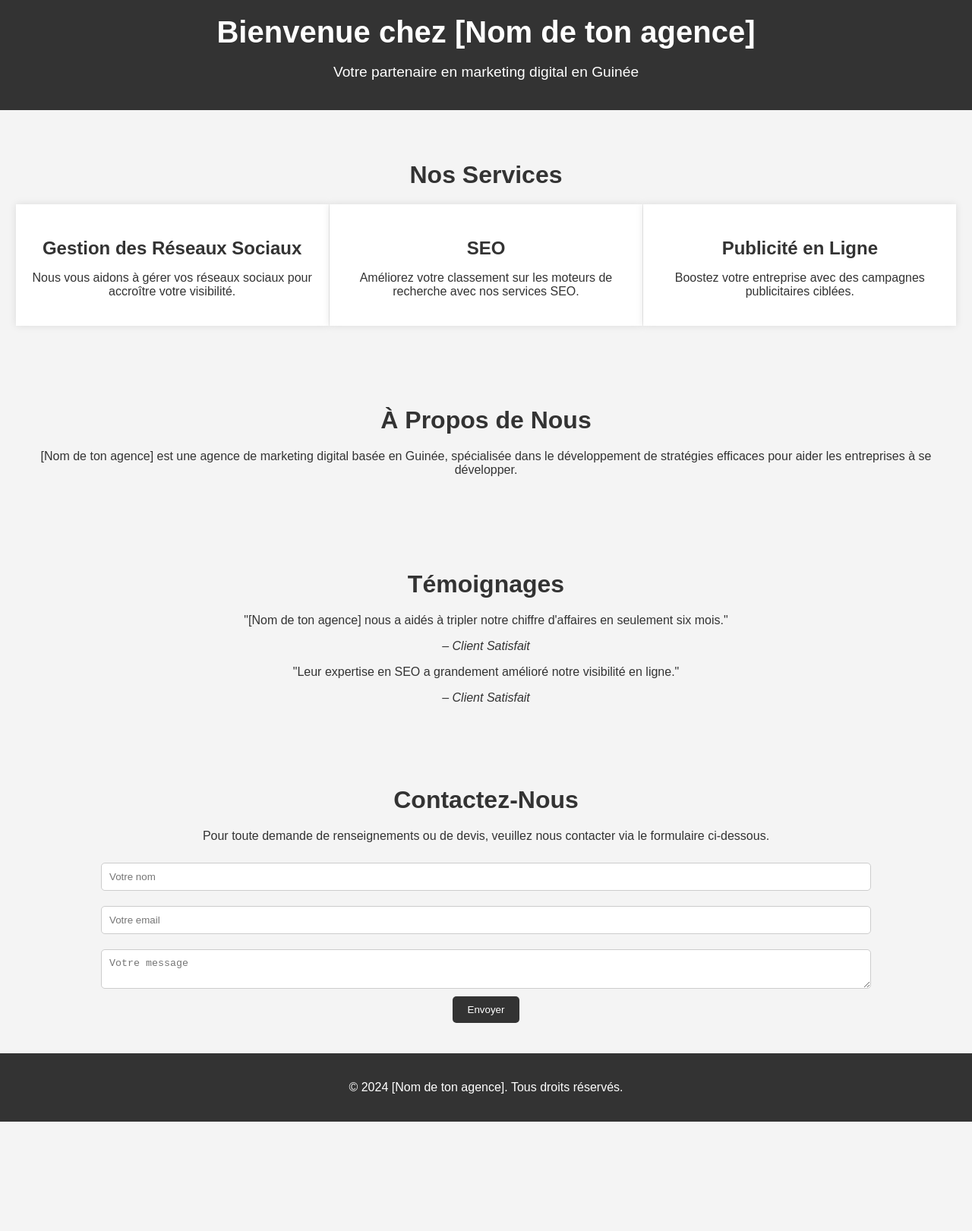
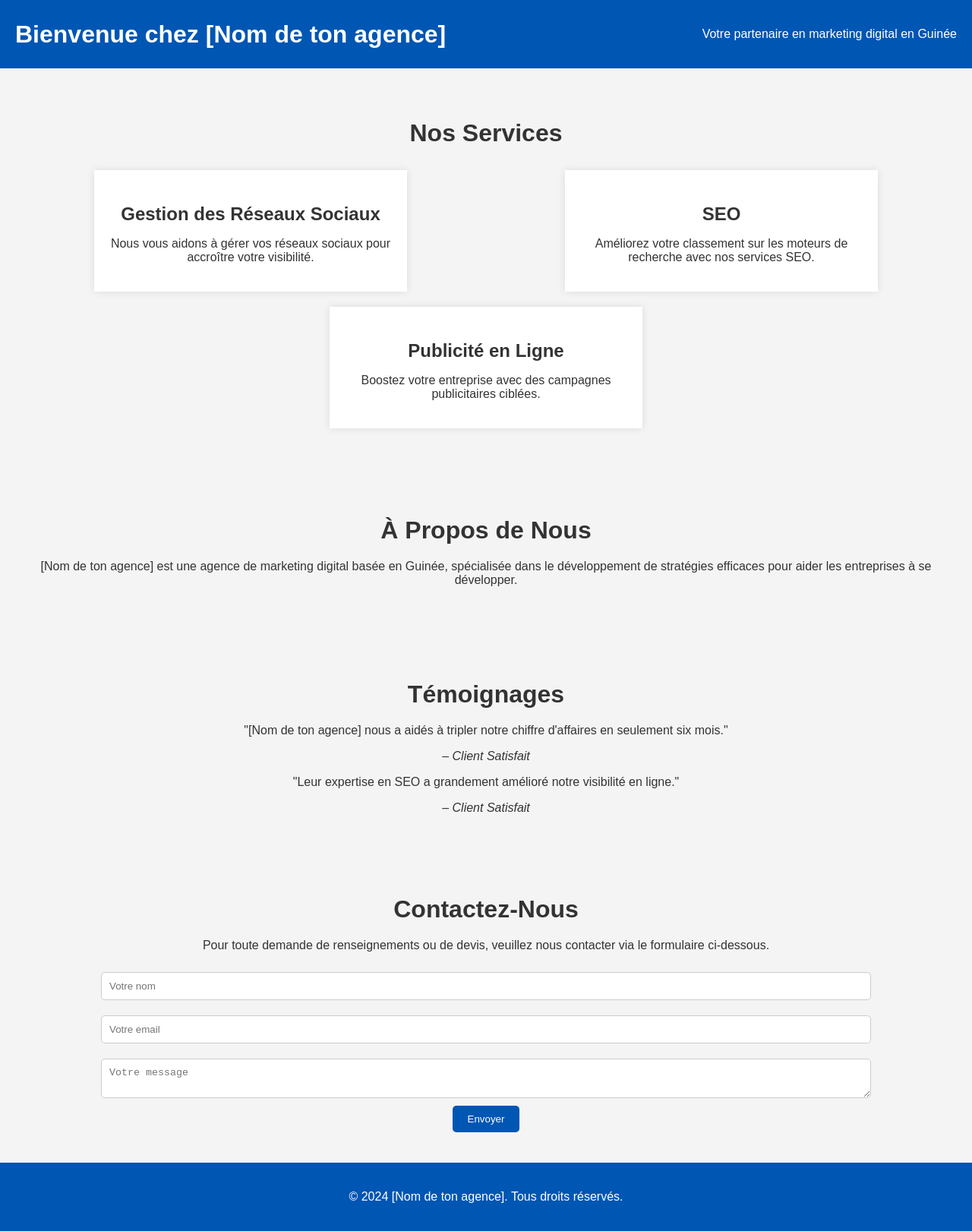
Before and after one commit to Drame830/Digital-, a plain HTML site: page index.html in a window 1280 px wide. Shown: the whole page at 76% size. Before the commit the page ends 1477 px from the top, so only its background shows below. Drawn offline with Linux system fonts and the light colour scheme.

Commit message:
Update styles.css

```diff
--- a/styles.css
+++ b/styles.css
@@ -1,3 +1,4 @@
+/* Style global */
 body {
     font-family: Arial, sans-serif;
     margin: 0;
@@ -6,22 +7,42 @@ body {
     color: #333;
 }
 
+/* En-tête */
 header {
-    background-color: #333;
+    background-color: #0056b3; /* Fond bleu */
     color: #fff;
-    padding: 20px 0;
+    padding: 20px;
+    position: relative;
     text-align: center;
+}
+
+.header-content {
+    display: flex;
+    justify-content: space-between;
+    align-items: center;
 }
 
 header h1 {
     margin: 0;
-    font-size: 2.5em;
+    font-size: 2em;
 }
 
-header p {
-    font-size: 1.2em;
+/* Menu avec trois points */
+.menu {
+    display: flex;
+    flex-direction: column;
+    cursor: pointer;
 }
 
+.menu span {
+    height: 4px;
+    width: 25px;
+    background-color: #fff;
+    margin: 4px 0;
+    border-radius: 2px;
+}
+
+/* Sections */
 section {
     padding: 40px 20px;
     text-align: center;
@@ -32,9 +53,11 @@ h2 {
     margin-bottom: 20px;
 }
 
+/* Services */
 .services-container {
     display: flex;
     justify-content: space-around;
+    flex-wrap: wrap;
     margin-top: 20px;
 }
 
@@ -43,6 +66,7 @@ h2 {
     padding: 20px;
     box-shadow: 0 0 10px rgba(0, 0, 0, 0.1);
     width: 30%;
+    margin: 10px;
 }
 
 .service h3 {
@@ -50,6 +74,7 @@ h2 {
     margin-bottom: 10px;
 }
 
+/* Formulaire de contact */
 form {
     display: flex;
     flex-direction: column;
@@ -66,7 +91,7 @@ input, textarea {
 
 button {
     padding: 10px 20px;
-    background-color: #333;
+    background-color: #0056b3;
     color: #fff;
     border: none;
     border-radius: 5px;
@@ -74,11 +99,12 @@ button {
 }
 
 button:hover {
-    background-color: #555;
+    background-color: #003d80;
 }
 
+/* Pied de page */
 footer {
-    background-color: #333;
+    background-color: #0056b3;
     color: #fff;
     text-align: center;
     padding: 20px 0;
```
